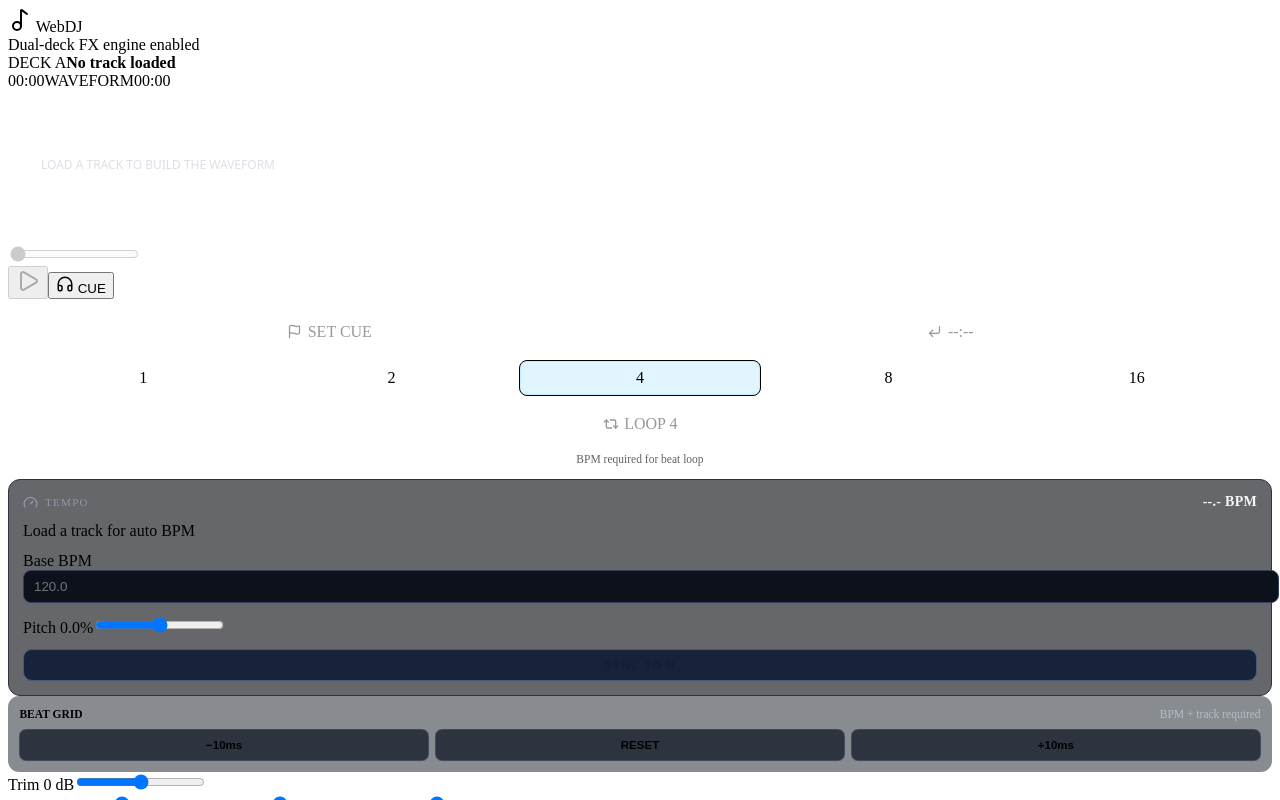
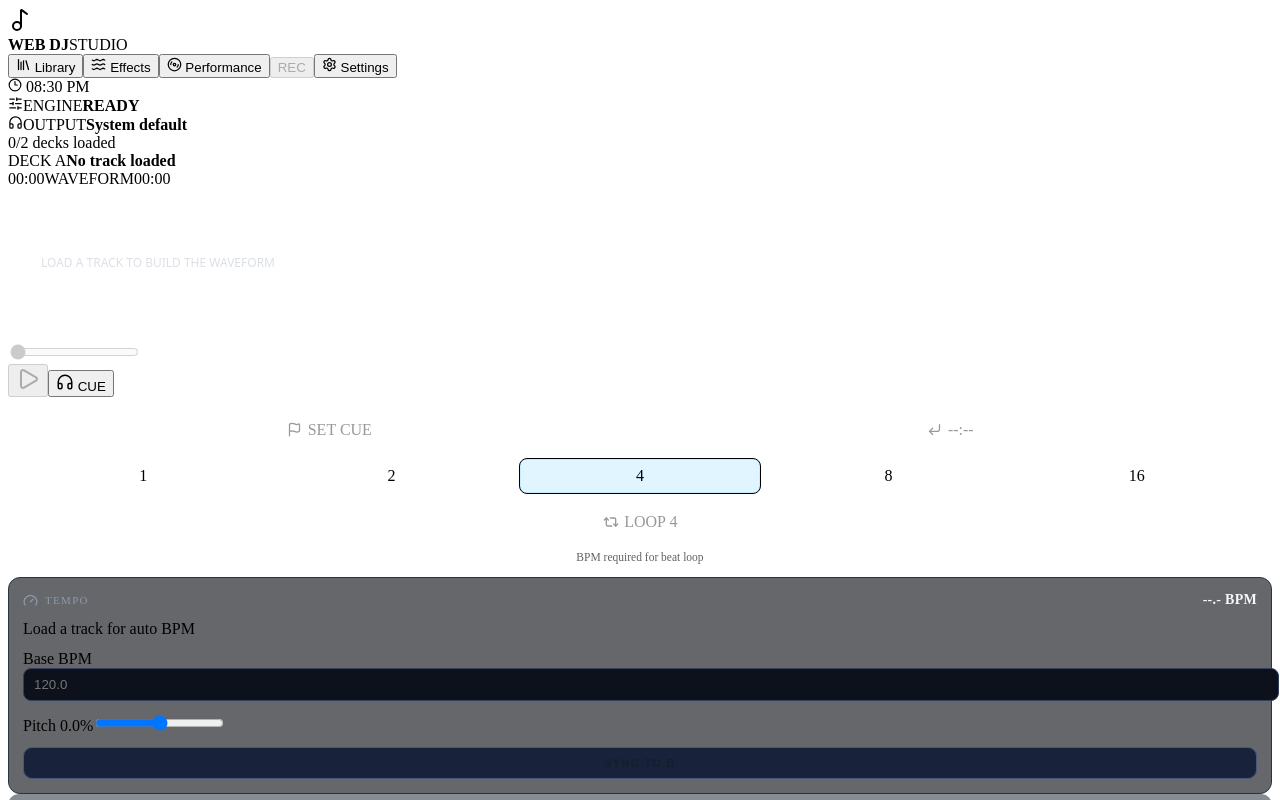
Before and after one commit to ShurexBRT/WebDJ, a React (Vite) app: page / in a window 1280 px wide. Shown: the top 800 px of the page. Built offline with nearby package versions, Linux system fonts and the light colour scheme; the HTML template or start-up script is replaced by a standard one.

Commit message:
Rebuild app shell around studio layout

```diff
--- a/src/App.tsx
+++ b/src/App.tsx
@@ -1,23 +1,60 @@
-import { Music2 } from 'lucide-react'
+import { Clock3, Disc3, Headphones, Library, Music2, Settings, SlidersHorizontal, Waves } from 'lucide-react'
+import { useEffect, useMemo, useState } from 'react'
+import { StudioDock } from './components/StudioDock'
 import { Deck } from './features/deck/Deck'
 import { Mixer } from './features/mixer/Mixer'
-import { AudioSettings } from './features/settings/AudioSettings'
+import { useMixerStore } from './state/mixerStore'
+
+const scrollTo = (id: string) => document.getElementById(id)?.scrollIntoView({ behavior: 'smooth', block: 'start' })
 
 function App() {
+  const [now, setNow] = useState(() => new Date())
+  const devices = useMixerStore((state) => state.outputDevices)
+  const masterOutputId = useMixerStore((state) => state.masterOutputId)
+  const loadedTracks = useMixerStore((state) => Object.values(state.decks).filter((deck) => deck.trackName).length)
+
+  useEffect(() => {
+    const interval = window.setInterval(() => setNow(new Date()), 30_000)
+    return () => window.clearInterval(interval)
+  }, [])
+
+  const outputLabel = useMemo(() => {
+    if (masterOutputId === 'default') return 'System default'
+    return devices.find((device) => device.deviceId === masterOutputId)?.label ?? 'Selected output'
+  }, [devices, masterOutputId])
+
   return (
     <main className="app-shell">
-      <header className="topbar">
-        <div className="brand"><Music2 /> <span>WebDJ</span></div>
-        <div className="status"><span className="status-dot" /> Dual-deck FX engine enabled</div>
+      <header className="studio-header">
+        <div className="studio-brand">
+          <Music2 size={24} />
+          <div><strong>WEB DJ</strong><span>STUDIO</span></div>
+        </div>
+
+        <nav className="studio-nav" aria-label="Studio sections">
+          <button className="active" type="button" onClick={() => scrollTo('library-dock')}><Library size={15} /> Library</button>
+          <button type="button" onClick={() => scrollTo('effects-deck-A')}><Waves size={15} /> Effects</button>
+          <button type="button" onClick={() => scrollTo('performance-pads')}><Disc3 size={15} /> Performance</button>
+          <button type="button" disabled title="Recording will be added in a later milestone">REC</button>
+          <button type="button" onClick={() => scrollTo('audio-routing')}><Settings size={15} /> Settings</button>
+        </nav>
+
+        <div className="studio-clock"><Clock3 size={14} /> {now.toLocaleTimeString([], { hour: '2-digit', minute: '2-digit' })}</div>
+
+        <div className="studio-status">
+          <div className="status-block"><SlidersHorizontal size={15} /><span>ENGINE</span><strong>READY</strong></div>
+          <div className="status-block"><Headphones size={15} /><span>OUTPUT</span><strong title={outputLabel}>{outputLabel}</strong></div>
+          <span className="loaded-count">{loadedTracks}/2 decks loaded</span>
+        </div>
       </header>
 
-      <div className="workspace">
+      <div className="workspace" id="mixer-workspace">
         <Deck side="A" />
         <Mixer />
         <Deck side="B" />
       </div>
 
-      <AudioSettings />
+      <StudioDock />
     </main>
   )
 }
```
